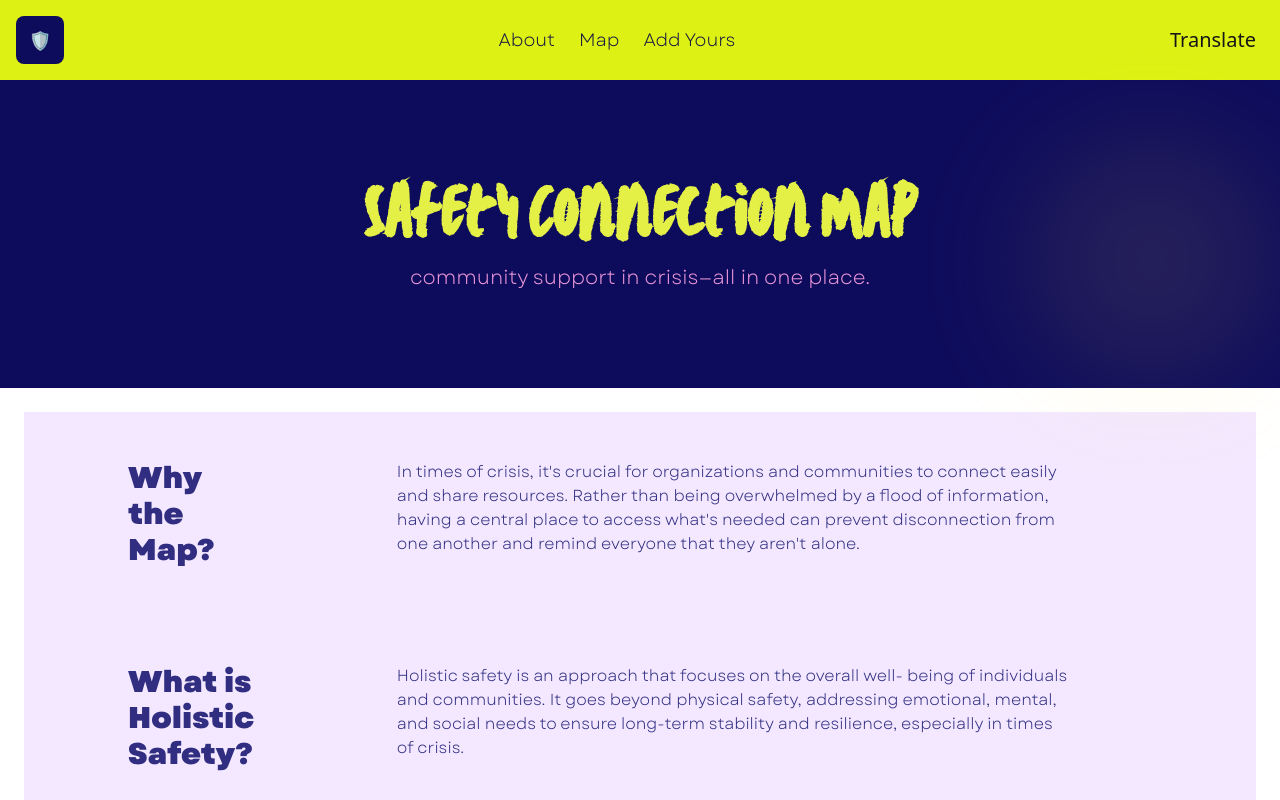
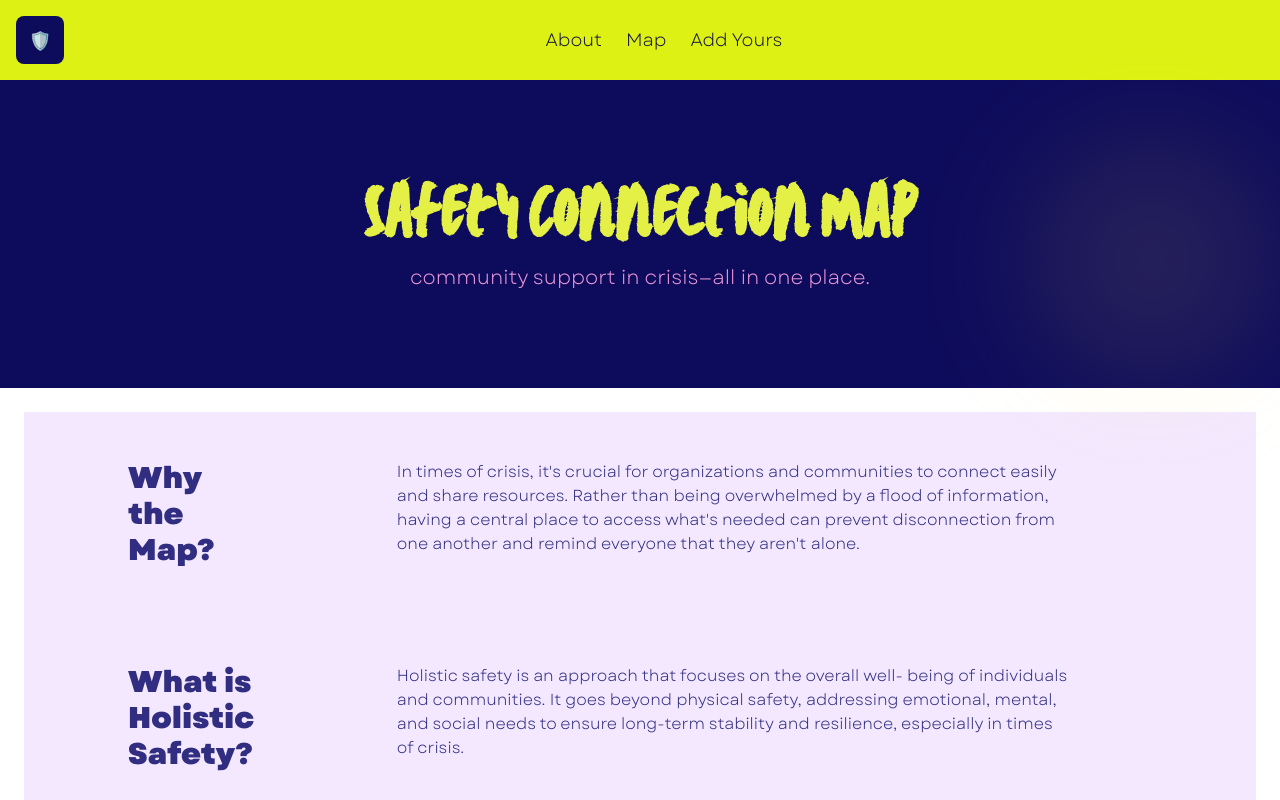
Before and after one commit to cornershopcreative/Nonviolent-Peaceforce, a React (Vite) app in the folder frontend/: page /about in a window 1280 px wide. Shown: the top 800 px of the page. Built offline with nearby package versions, Linux system fonts and the light colour scheme.

Commit message:
google translate changes

```diff
--- a/frontend/src/layouts/Layout.jsx
+++ b/frontend/src/layouts/Layout.jsx
@@ -55,7 +55,6 @@ const Layout = ({ children }) => {
           {/* Right: language & accessibility */}
           <div className="hidden md:flex gap-3">
             <div className="relative flex items-center">
-              <span className="text-xl mr-2">Translate</span>
               <div id="google_translate_element"></div>
             </div>
           </div>
```
